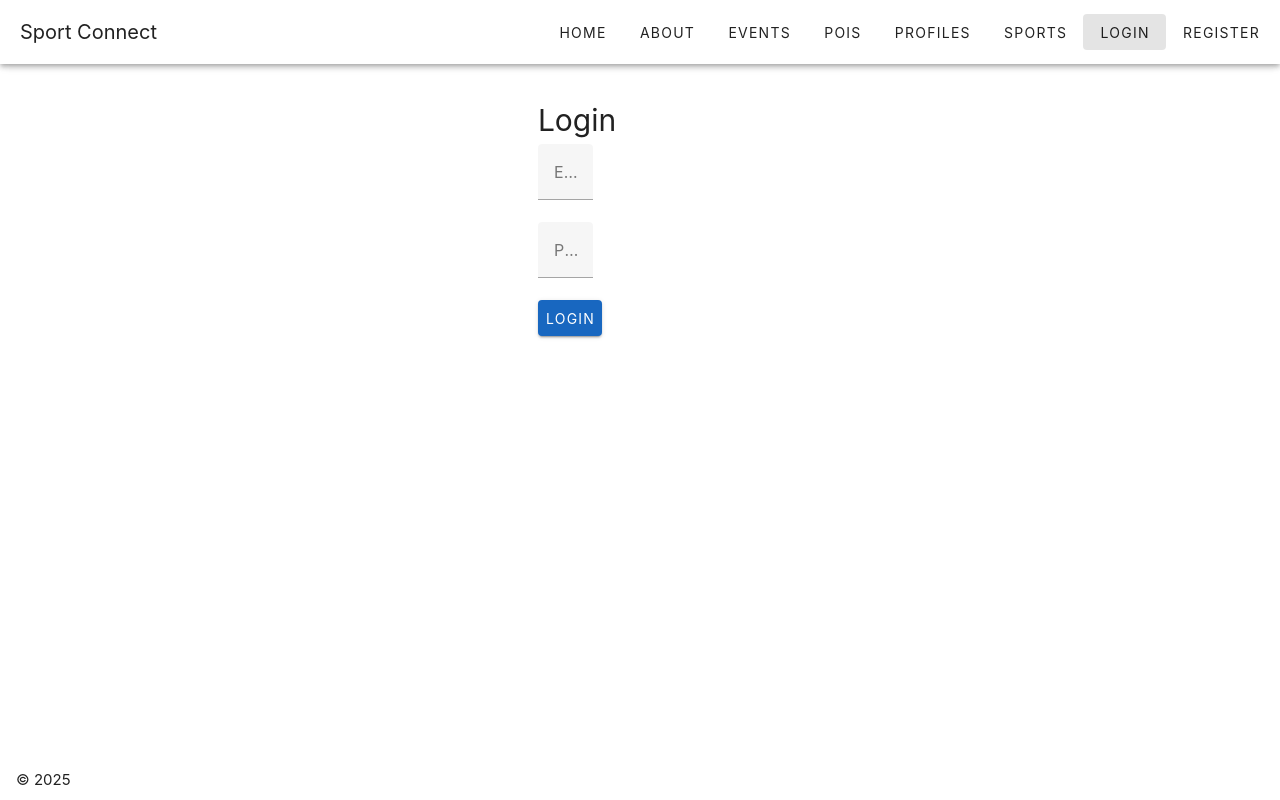
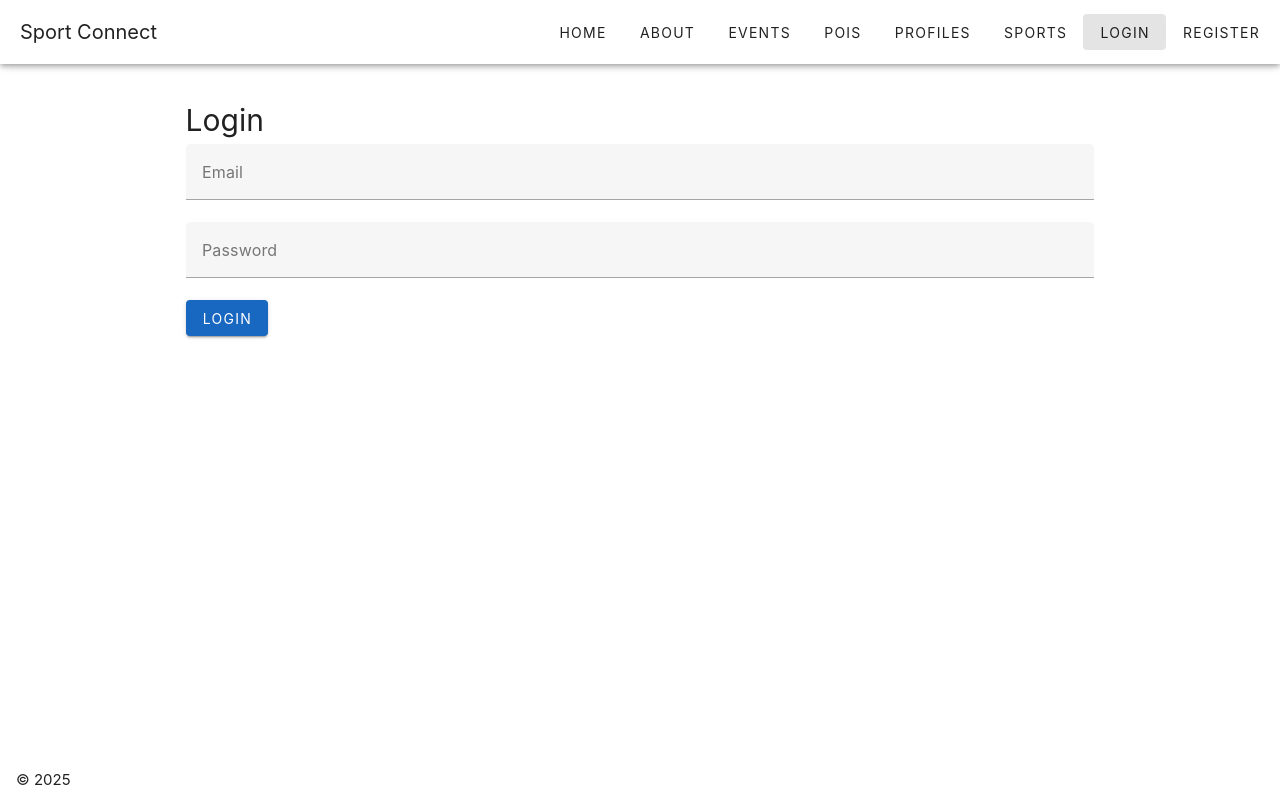
Before and after one commit to suissard/onbouge, a Vue app in the folder frontend/: page /login in a window 1280 px wide. Built offline with nearby package versions, Linux system fonts and the light colour scheme; what suissard-strapi-client would draw is missing.

Commit message:
correction du style et mise en forme

```diff
--- a/frontend/src/assets/main.css
+++ b/frontend/src/assets/main.css
@@ -28,8 +28,9 @@ a,
   }
 
   #app {
-    display: grid;
-    grid-template-columns: 1fr 1fr;
+    width: 100%;
+    /* display: grid;
+    grid-template-columns: 1fr 1fr; */
     padding: 0 2rem;
   }
 }
```
